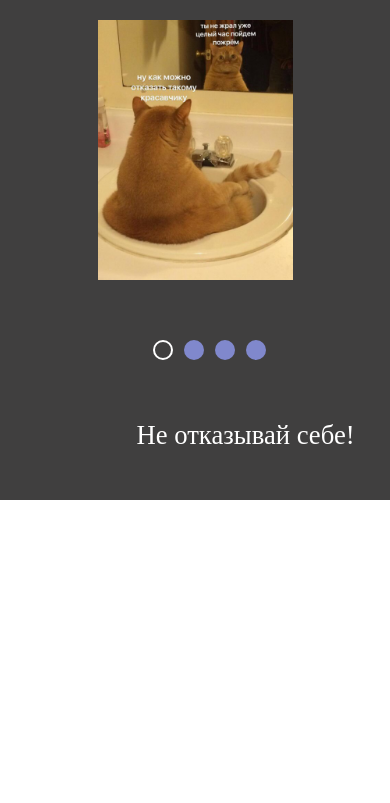
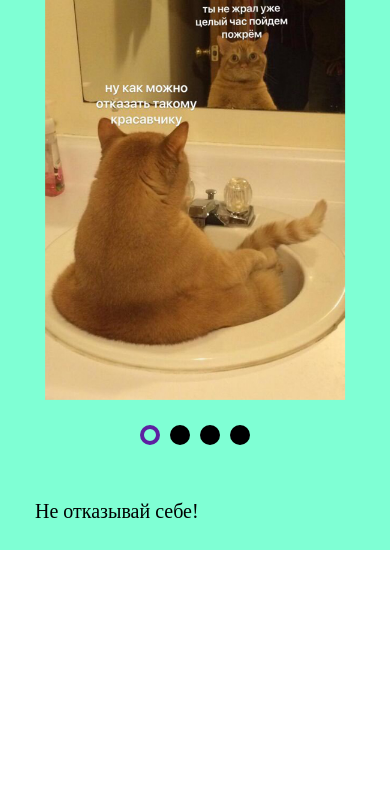
Before and after one commit to retrosexyal/cssMemSlider, a plain HTML site: page cssMemSlider/index.html in a window 390 px wide. Drawn offline with Linux system fonts and the light colour scheme.

Commit message:
feat: rework all struckure, make slider without position: absolute (Sat, May 15, 2022 13:34:40 PM)

```diff
--- a/cssMemSlider/index.html
+++ b/cssMemSlider/index.html
@@ -8,17 +8,12 @@
     <title>Document</title>
 </head>
 <body>
-
     <main>
+        <section>
             <input type="radio" name="radio" id="first_input" checked>
             <input type="radio" name="radio" id="second_input">
             <input type="radio" name="radio" id="third_input">
             <input type="radio" name="radio" id="forth_input">
-            <label for="first_input" class="first_label"><div class="div1"></div></label>
-            <label for="second_input" class="second_label"><div></div></label>
-            <label for="third_input" class="third_label"><div></div></label>
-            <label for="forth_input" class="forth_label"><div></div></label>
-            <section class="picture_section">
             <figure class="first_picture">
                     <img src="assets/img/img1.jpg" alt="cat picture">
             </figure>
@@ -31,11 +26,15 @@
             <figure class="forth_picture">
                     <img src="assets/img/img4.jpg" alt="cat picture">
             </figure>
-            </section>
             <p class="first_p">Не отказывай себе!</p>
             <p class="second_p">Shit happens</p>
             <p class="third_p">Порадуй спутника</p>
             <p class="forth_p">Не ленись!</p>
+            <label for="first_input" class="first_label"><div></div></label>
+            <label for="second_input" class="second_label"><div></div></label>
+            <label for="third_input" class="third_label"><div></div></label>
+            <label for="forth_input" class="forth_label"><div></div></label>
+        </section>
     </main>
 </body>
 </html>
--- a/cssMemSlider/style.css
+++ b/cssMemSlider/style.css
@@ -4,153 +4,151 @@
     box-sizing: border-box;
 }
 main{
-    margin: 0 auto;
-    width: 100%;
-    height: 600px;
-    overflow: hidden;
-    background-color: rgb(64, 63, 63);
-    position: relative;
-    margin-bottom: 100px;
+    background-color: aquamarine;
+    display: flex;
+    justify-content: center;
+}
+section{
+    display: flex;
+    flex-wrap: wrap;
+    max-width: 720px;
 }
 input{
+    display: none;
+}
+p{
+    display: none;
     visibility: hidden;
-    position: absolute;
-}
-.picture_section{
-    position: relative;
-    transition: top cubic-bezier(0.19, 1, 0.22, 1) 1s;
-    width: 50%;
-    margin: 0 auto;
-}
-figure{
-    position: relative;
-    height: 500px;
-    margin-bottom: 100px;
-}
-img{
-    position: absolute;
-    object-fit: contain;
-    width: 100%;
-    height: 100%;
-}
-#first_input:checked ~ .picture_section{
-    top: 0px;
-}
-#second_input:checked ~ .picture_section{
-    top: -600px;
-}
-#third_input:checked ~ .picture_section{
-    top: -1200px;
-}
-#forth_input:checked ~ .picture_section{
-    top: -1800px;
+    opacity: 0;
+    flex: 0 1 60%;
+    text-align: left;
+    height: 30px;
+    margin: 20px auto;
+    margin-left: 0;
+    font-size: 20px;
+    align-self: center;
+
 }
 label{
-    padding: 40px;
-    position:absolute;
-    z-index: 1;
-    top: 520px;
-    left: 68%;
+    width: 40px;
+    height: 40px;
+    flex: 0 1 5%;
+    align-self: center;
 }
-.second_label{
-    margin-left: 8%;
-}
-.third_label{
-    margin-left: 16%;
+.first_label{
+    margin-left: auto;
 }
 .forth_label{
-    margin-left: 24%;
+    margin-right: 0;
 }
-label>div{
-    content: "";
+label:hover{
+    cursor: pointer;
+    opacity: .5;
+}
+label:hover div{
+    cursor: pointer;
+    background-color: rgb(197, 53, 0);
+}
+div{
     width: 20px;
     height: 20px;
     border-radius: 10px;
-    background-color: rgb(128, 136, 204);
-    margin-left: 0;
-    position: absolute;
-    left: 30px;
-    top: 25px;
+    background-color: black;
+    margin: 5px;
 }
-label:hover{
-    cursor: pointer;
-    opacity: 0.5;
+figure{
+    width: 720px;
+    height: 620px;
+    display: none;
+    visibility: visible;
+    opacity: 0;
+    transition: opacity .5s;
+    flex: 0 1 100%;
+}
+img{
+    width: 100%;
+    height: 100%;
+    object-fit: contain;
+}
+#first_input:checked ~ .first_picture{
+    display: block;
+    animation: show 1s 1 forwards;
+}
+#second_input:checked ~ .second_picture{
+    display: block;
+    animation: show 1s 1 forwards;
+}
+#third_input:checked ~ .third_picture{
+    display: block;
+    animation: show 1s 1 forwards;
+}
+#forth_input:checked ~ .forth_picture{
+    display: block;
+    animation: show 1s 1 forwards;
 }
 
 #first_input:checked ~ .first_label > div{
-    background-color: rgb(64, 63, 63);
-    border: solid 2px white;
+    border: solid 4px rgb(93, 33, 161);
+    background-color: aquamarine;
 }
 #second_input:checked ~ .second_label > div{
-    background-color: rgb(64, 63, 63);
-    border: solid 2px white;
+    border: solid 4px rgb(93, 33, 161);
+    background-color: aquamarine;
 }
 #third_input:checked ~ .third_label > div{
-    background-color: rgb(64, 63, 63);
-    border: solid 2px white;
+    border: solid 4px rgb(93, 33, 161);
+    background-color: aquamarine;
 }
 #forth_input:checked ~ .forth_label > div{
-    background-color: rgb(64, 63, 63);
-    border: solid 2px white;
-}
-p{
-    visibility: hidden;
-    opacity: 0;
-    transition: opacity 2s;
-    color: rgb(255, 255, 255);
-    z-index: 200;
-    position: absolute;
-    bottom: 0;
-    left: 0;
-    font-size: 30pt;
+    border: solid 4px rgb(93, 33, 161);
+    background-color: aquamarine;
 }
 #first_input:checked ~ .first_p{
-    visibility: visible;
-    opacity: 1;
+    display: block;
+    animation: show 1s 1 forwards;
 }
 #second_input:checked ~ .second_p{
-    visibility: visible;
-    opacity: 1;
+    display: block;
+    animation: show 1s 1 forwards;
 }
 #third_input:checked ~ .third_p{
-    visibility: visible;
-    opacity: 1;
+    display: block;
+    animation: show 1s 1 forwards;
 }
 #forth_input:checked ~ .forth_p{
-    visibility: visible;
-    opacity: 1;
+    display: block;
+    animation: show 1s 1 forwards;
+}
+@keyframes show {
+    0% {visibility: visible;
+        opacity: .1;}
+    100% {opacity: 1;
+        visibility: visible;}
 }
 
-@media (max-width: 1082px) {
-
-    label{
-        top: 320px;
-        left: 34%;
-        padding: 30px;
-    }
-    label>div{
-        left: 20px;
-        top: 20px;
-    }
+@media (max-width: 720px) {
     figure{
-        height: 300px;
-        margin-bottom: 200px;
-    }
-    main{
-        height: 500px;
+        width: 400px;
+        height: 400px;
     }
     p{
-        top: 420px;
-        left: 35%;
-        font-size: 20pt;
+        order: 7;
+        flex: 0 1 100%;
+        text-align: left;
+        margin-left: 10%;
     }
-    #second_input:checked ~ .picture_section{
-        top: -500px;
+    label{
+        flex: 0 1 5%;
+        margin-top: 20px;
+        margin-bottom: 20px;
     }
-    #third_input:checked ~ .picture_section{
-        top: -1000px;
+    .first_label{
+        margin-left: auto;
     }
-    #forth_input:checked ~ .picture_section{
-        top: -1500px;
+    .forth_label{
+        margin-right: auto;
+    }
+    section{
+        max-width: 500px;
     }
 }
```
Lines whose indentation alone changed are shown as unchanged.
